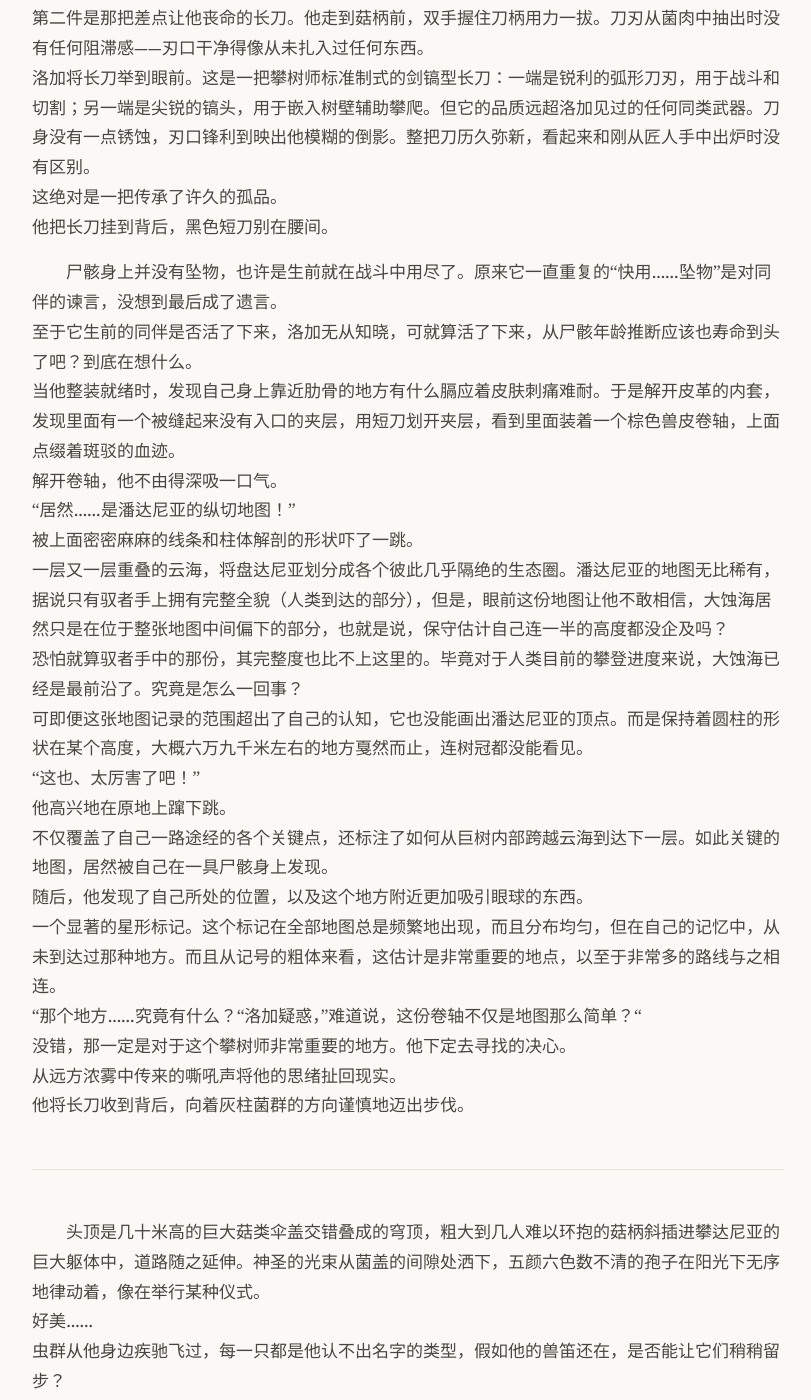
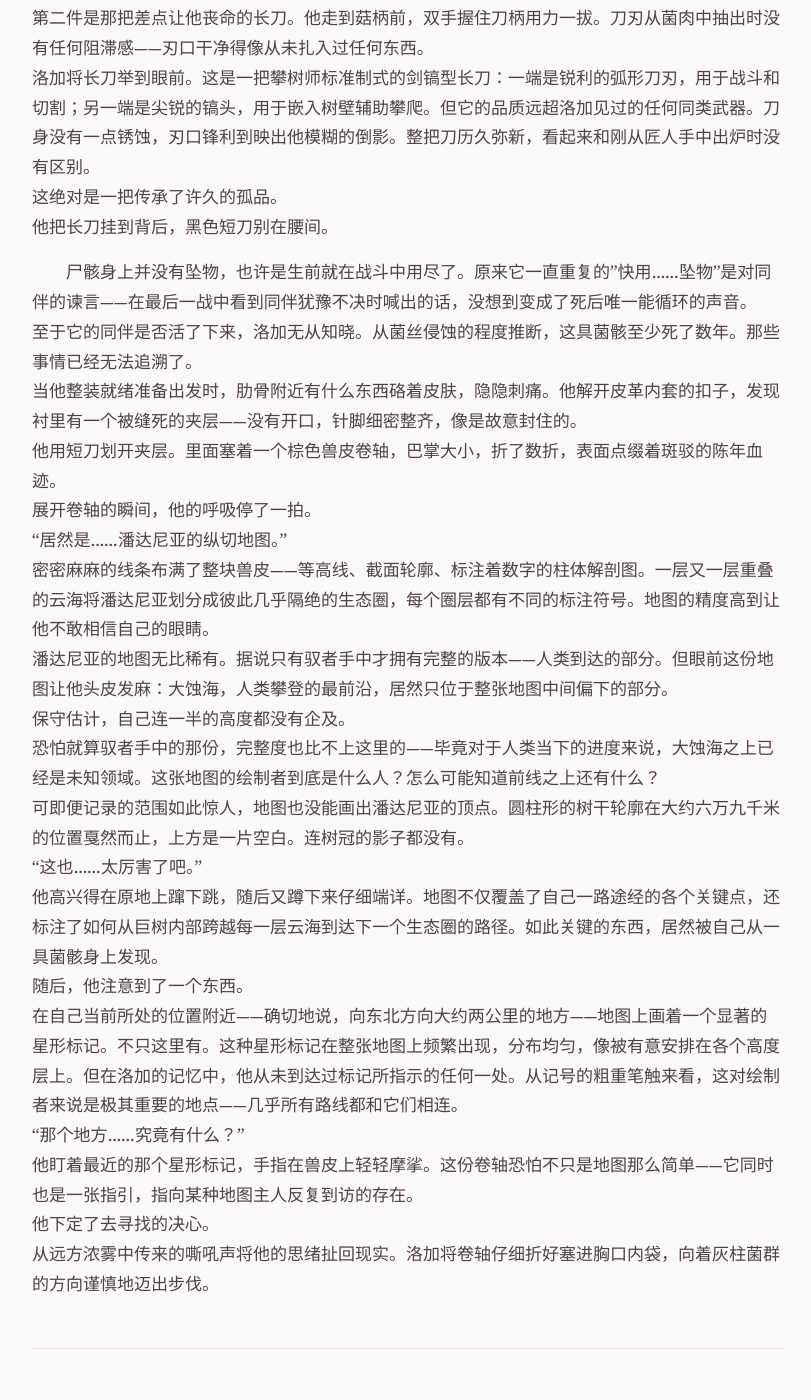
Before and after one commit to yihenc/yihenc.github.io, a Jekyll site: the page built from _posts/2026-02-16-蚀海.md, in a window 1280 px wide and 1400 px high, scrolled down 5328 px. Shown: the whole window, without its empty margins (232-1043 px from the left). Built offline with Jekyll 4.4.1, drawn with Linux system fonts in a browser that asks for light colours; nearby versions of some CDN libraries; some of the changed text lies outside the part shown.

Commit message:
WIP: 蚀海扩写（地图段落+大蚀海场景描写润色）

```diff
--- a/_posts/2026-02-16-蚀海.md
+++ b/_posts/2026-02-16-蚀海.md
@@ -106,39 +106,42 @@
 这绝对是一把传承了许久的孤品。
 他把长刀挂到背后，黑色短刀别在腰间。
 
-尸骸身上并没有坠物，也许是生前就在战斗中用尽了。原来它一直重复的“快用……坠物”是对同伴的谏言，没想到最后成了遗言。
-至于它生前的同伴是否活了下来，洛加无从知晓，可就算活了下来，从尸骸年龄推断应该也寿命到头了吧？到底在想什么。
-当他整装就绪时，发现自己身上靠近肋骨的地方有什么膈应着皮肤刺痛难耐。于是解开皮革的内套，发现里面有一个被缝起来没有入口的夹层，用短刀划开夹层，看到里面装着一个棕色兽皮卷轴，上面点缀着斑驳的血迹。
-解开卷轴，他不由得深吸一口气。
-“居然……是潘达尼亚的纵切地图！”
-被上面密密麻麻的线条和柱体解剖的形状吓了一跳。
-一层又一层重叠的云海，将盘达尼亚划分成各个彼此几乎隔绝的生态圈。潘达尼亚的地图无比稀有，据说只有驭者手上拥有完整全貌（人类到达的部分），但是，眼前这份地图让他不敢相信，大蚀海居然只是在位于整张地图中间偏下的部分，也就是说，保守估计自己连一半的高度都没企及吗？
-恐怕就算驭者手中的那份，其完整度也比不上这里的。毕竟对于人类目前的攀登进度来说，大蚀海已经是最前沿了。究竟是怎么一回事？
-可即便这张地图记录的范围超出了自己的认知，它也没能画出潘达尼亚的顶点。而是保持着圆柱的形状在某个高度，大概六万九千米左右的地方戛然而止，连树冠都没能看见。
-“这也、太厉害了吧！”
-他高兴地在原地上蹿下跳。
-不仅覆盖了自己一路途经的各个关键点，还标注了如何从巨树内部跨越云海到达下一层。如此关键的地图，居然被自己在一具尸骸身上发现。
-随后，他发现了自己所处的位置，以及这个地方附近更加吸引眼球的东西。
-一个显著的星形标记。这个标记在全部地图总是频繁地出现，而且分布均匀，但在自己的记忆中，从未到达过那种地方。而且从记号的粗体来看，这估计是非常重要的地点，以至于非常多的路线与之相连。
-“那个地方……究竟有什么？“洛加疑惑，”难道说，这份卷轴不仅是地图那么简单？“
-没错，那一定是对于这个攀树师非常重要的地方。他下定去寻找的决心。
-从远方浓雾中传来的嘶吼声将他的思绪扯回现实。
-他将长刀收到背后，向着灰柱菌群的方向谨慎地迈出步伐。
+
+尸骸身上并没有坠物，也许是生前就在战斗中用尽了。原来它一直重复的"快用……坠物"是对同伴的谏言——在最后一战中看到同伴犹豫不决时喊出的话，没想到变成了死后唯一能循环的声音。
+至于它的同伴是否活了下来，洛加无从知晓。从菌丝侵蚀的程度推断，这具菌骸至少死了数年。那些事情已经无法追溯了。
+当他整装就绪准备出发时，肋骨附近有什么东西硌着皮肤，隐隐刺痛。他解开皮革内套的扣子，发现衬里有一个被缝死的夹层——没有开口，针脚细密整齐，像是故意封住的。
+他用短刀划开夹层。里面塞着一个棕色兽皮卷轴，巴掌大小，折了数折，表面点缀着斑驳的陈年血迹。
+展开卷轴的瞬间，他的呼吸停了一拍。
+"居然是……潘达尼亚的纵切地图。"
+密密麻麻的线条布满了整块兽皮——等高线、截面轮廓、标注着数字的柱体解剖图。一层又一层重叠的云海将潘达尼亚划分成彼此几乎隔绝的生态圈，每个圈层都有不同的标注符号。地图的精度高到让他不敢相信自己的眼睛。
+潘达尼亚的地图无比稀有。据说只有驭者手中才拥有完整的版本——人类到达的部分。但眼前这份地图让他头皮发麻：大蚀海，人类攀登的最前沿，居然只位于整张地图中间偏下的部分。
+保守估计，自己连一半的高度都没有企及。
+恐怕就算驭者手中的那份，完整度也比不上这里的——毕竟对于人类当下的进度来说，大蚀海之上已经是未知领域。这张地图的绘制者到底是什么人？怎么可能知道前线之上还有什么？
+可即便记录的范围如此惊人，地图也没能画出潘达尼亚的顶点。圆柱形的树干轮廓在大约六万九千米的位置戛然而止，上方是一片空白。连树冠的影子都没有。
+"这也……太厉害了吧。"
+他高兴得在原地上蹿下跳，随后又蹲下来仔细端详。地图不仅覆盖了自己一路途经的各个关键点，还标注了如何从巨树内部跨越每一层云海到达下一个生态圈的路径。如此关键的东西，居然被自己从一具菌骸身上发现。
+随后，他注意到了一个东西。
+在自己当前所处的位置附近——确切地说，向东北方向大约两公里的地方——地图上画着一个显著的星形标记。不只这里有。这种星形标记在整张地图上频繁出现，分布均匀，像被有意安排在各个高度层上。但在洛加的记忆中，他从未到达过标记所指示的任何一处。从记号的粗重笔触来看，这对绘制者来说是极其重要的地点——几乎所有路线都和它们相连。
+"那个地方……究竟有什么？"
+他盯着最近的那个星形标记，手指在兽皮上轻轻摩挲。这份卷轴恐怕不只是地图那么简单——它同时也是一张指引，指向某种地图主人反复到访的存在。
+他下定了去寻找的决心。
+从远方浓雾中传来的嘶吼声将他的思绪扯回现实。洛加将卷轴仔细折好塞进胸口内袋，向着灰柱菌群的方向谨慎地迈出步伐。
 
 ---
-头顶是几十米高的巨大菇类伞盖交错叠成的穹顶，粗大到几人难以环抱的菇柄斜插进攀达尼亚的巨大躯体中，道路随之延伸。神圣的光束从菌盖的间隙处洒下，五颜六色数不清的孢子在阳光下无序地律动着，像在举行某种仪式。
-好美……
-虫群从他身边疾驰飞过，每一只都是他认不出名字的类型，假如他的兽笛还在，是否能让它们稍稍留步？
-潘达尼亚上被命名的物种连千分之一都不到，他明白，越是来到这种高度，情况就愈发明显。
-不断有冰雹一样的菌块上空缓缓坠落，碰到身上感觉像是被雪球砸中一样的感觉。菌株森林的更外围是这一层的云海，巨大的眼球形漩涡在云层中形成，他感觉自己像是一直被它们凝视着而毛骨悚然。
-他的脚下有一层厚厚的腐殖质土壤，每一脚踩下去都不知深浅，像是在沼泽中跋涉。
-洛加瞪大双眼，想要记住每一秒眼前惊心动魄的景象。
-但他知道自己无法以肉身在大蚀海跋涉太久，就算有再好的面具保护，微小的孢子也有钻缝进入人体的可能，这种几率随暴露的时间而增大。
-洛加把绑在口鼻上的滤布又紧了紧。滤布是他从路边采摘银丝苔作为滤布加固过的，能挡掉大部分孢子——但不是全部。当孢子穿透纤维进入鼻腔，就会开始在肺里扎根。一个月后，肺叶会变成一块海绵状的菌体。两个月后，人还活着，但已经完全丧失意识，变成了没有反应的植物人。据说这个过程的终点就是成为菌骇，获得新生。
-想到这里，他不禁打了个哆嗦。最初探索到这里的驭者，究竟是如何挺过来的？他们在没有前人经验的情况下，面对的挑战要比自己大得多。
-但驭者有一个完整的团队，更精良的装备，而自己几乎一无所有。高度越高，一个人的力量在潘达尼亚严苛的挑战下就会愈加渺小，自己还能像这样坚持多久？
-他敲打自己的脑袋，甩开让自己分身的焦虑。没想到一向乐观的自己在进入大蚀海后变得如此多虑。
-他必须专注眼前，这里稍不留神就会有让自己瞬间丧命。
+
+头顶是几十米高的巨大菇类伞盖交错叠成的穹顶。菇柄粗大到几人难以环抱，斜插进潘达尼亚的巨大躯体中，道路就沿着它们之间的缝隙延伸。光束从菌盖的间隙处洒下来——不是阳光，是被孢子雾过滤后变成某种带颜色的光，像教堂花窗投下的彩斑。五颜六色的孢子在那些光束中无序地律动着，升降旋转，像在举行某种微观的仪式。
+好美。
+洛加停下脚步，仰头看了很久。
+他的眼睛贪婪地捕捉着每一个细节——菌盖底部那些精密到像微缩城市的褶皱结构、菇柄表面闪着微光的绒毛、远处一丛紫红色的伞盖在风中缓慢地开合，像一只呼吸的巨型水母。虫群从他身边疾驰飞过，翅翼的震动在空气中拉出丝绸般的音线。每一只都是他认不出名字的类型。假如他的兽笛还在，是否能让它们稍稍留步？
+潘达尼亚上被命名的物种连千分之一都不到。越是来到这种高度，人类的知识就越显得可笑。
+不断有冰雹一样的菌块从高处缓缓坠落，碰到身上是一种柔软的冲击，像被雪球砸中。菌株森林的更外围是这一层的云海——他从菌盖的缝隙望出去，能看到巨大的漩涡在云层中缓慢旋转，形状像竖起来的眼球。那种被凝视的感觉让他后颈发紧。
+脚下是一层厚厚的腐殖质土壤，每一脚踩下去都不知道底在哪里，有时候只沉到脚踝，有时候整条小腿都陷进去。像在沼泽中跋涉，但沼泽是温热的，带着某种发酵的体温。
+洛加瞪大双眼，想要记住每一秒眼前惊心动魄的景象。这里是大蚀海。人类攀登的最前沿。在他之前能到达这里的人屈指可数，而他正赤脚走在其中。
+但他知道自己无法在这里停留太久。
+洛加把绑在口鼻上的滤布又紧了紧——那是他从路边采摘的银丝苔加固改造过的。能挡掉大部分孢子，但不是全部。就算面罩完好无损，微小的孢子仍然有钻过纤维缝隙进入人体的可能，这种概率随暴露时间而增大。当孢子穿透纤维沉入鼻腔，就会开始在肺叶中扎根。一个月后，肺变成一块海绵状的菌体。两个月后，人还活着——呼吸、心跳都在——但意识已经完全空白。据说这个过程的终点就是成为菌骸。
+想到这里，他不禁打了个哆嗦。最初探索到这里的驭者，究竟是如何挺过来的？他们在没有前人经验的情况下，面对的挑战要比自己大得多。但驭者有完整的团队、精良的装备，而自己几乎一无所有。
+高度越高，一个人的力量在潘达尼亚面前就越渺小。自己还能像这样坚持多久？
+他敲了敲自己的太阳穴，把焦虑甩出去。不想了。专注眼前。这里稍不留神就会送命。
 
 -----
 
```
